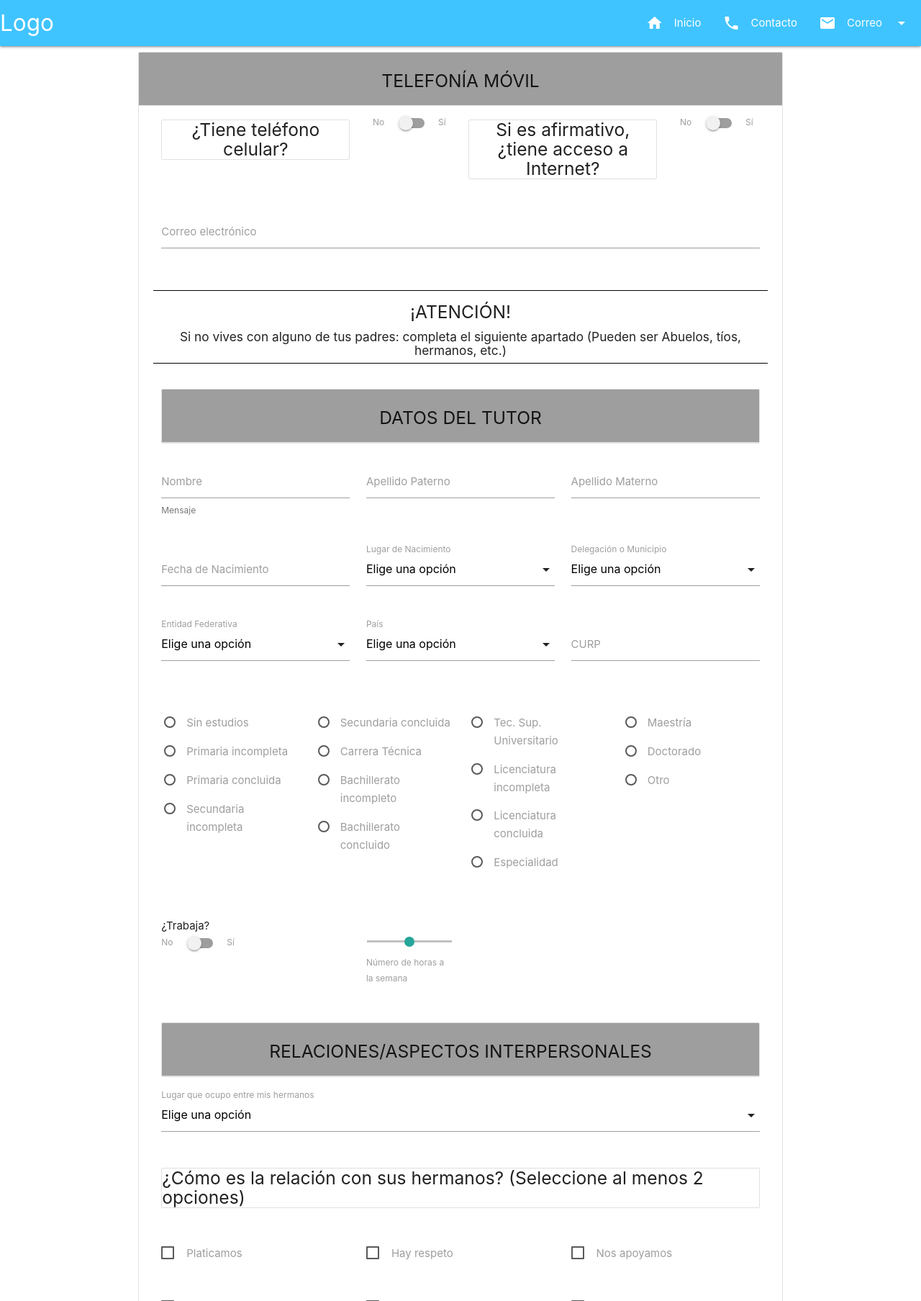
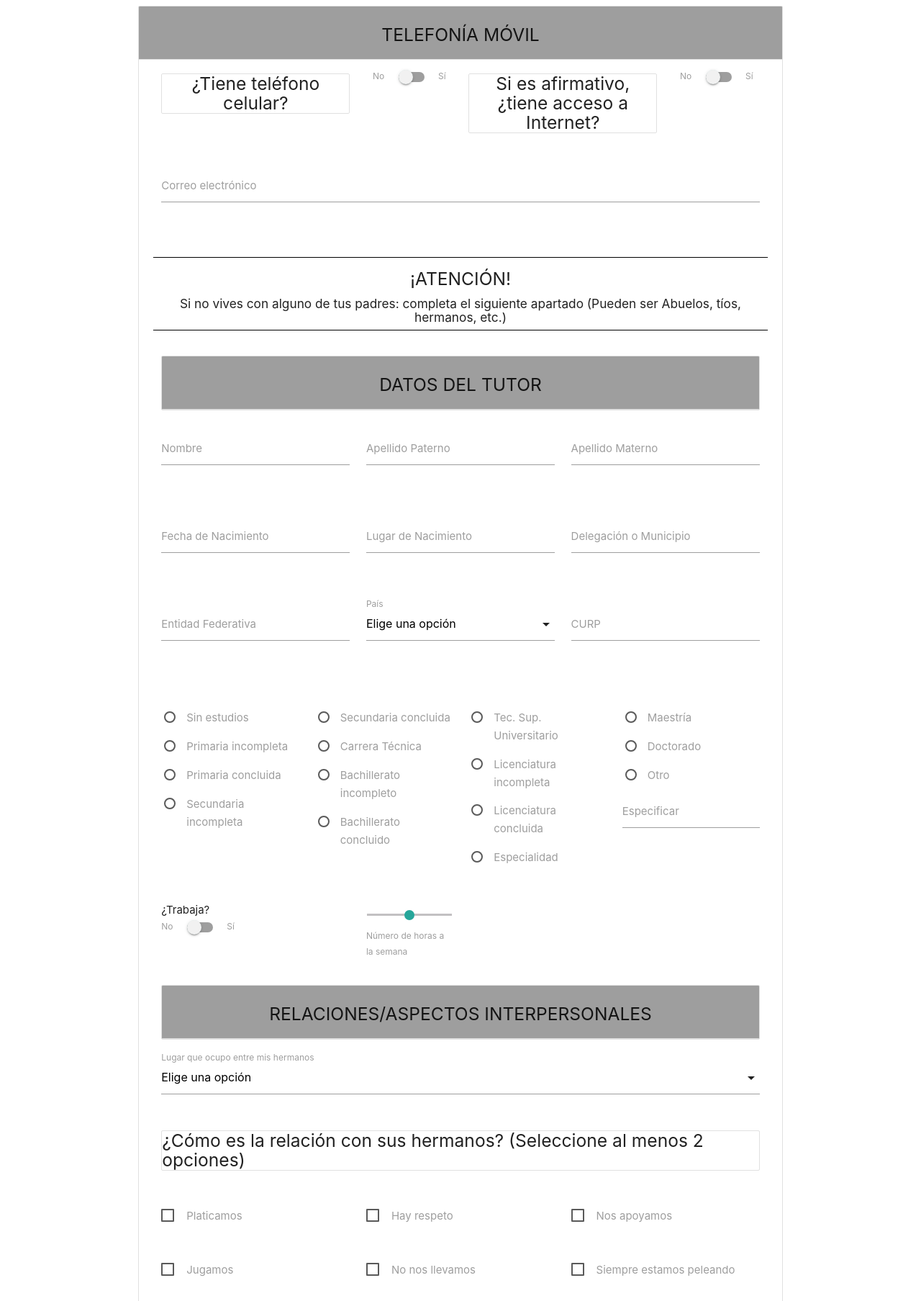
Before and after one commit to Jordani-Valencia/SIREANI, a CodeIgniter app: the page made by application/views/pantallas/5.php in a window 1280 px wide. Shown: the top 1807 px of the page at 72% size. Run offline with CodeIgniter, Linux system fonts and the light colour scheme; some libraries are stand-ins or nearby versions.

Commit message:
Pantalla 5 no lista

```diff
--- a/application/views/pantallas/5.php
+++ b/application/views/pantallas/5.php
@@ -3,66 +3,26 @@
 <head>
 	<meta charset="UTF-8">
 	<title>Curso de Materialize</title>
-	<link rel="stylesheet" href="css/materialize.min.css">
-	<link rel="stylesheet" href="css/index.css">
-
+	<link rel="stylesheet" type="text/css" href="<?php echo base_url();?>assets/css/materialize.min.css">
+	<link rel="stylesheet" href="<?php echo base_url();?>assets/css/index.css">
 </head>
 <body>
-
-	<!-- Dropdown Structure -->
-<ul id="dropdown1" class="dropdown-content">
-  <li><a href="#!">one</a></li>
-  <li><a href="#!">two</a></li>
-  <li class="divider"></li>
-  <li><a href="#!">three</a></li>
-</ul>
-
-<ul id="dropdown2" class="dropdown-content">
-  <li><a href="#!">one</a></li>
-  <li><a href="#!">two</a></li>
-  <li class="divider"></li>
-  <li><a href="#!">three</a></li>
-</ul>
-
-<ul class="sidenav" id="mobile-demo">
-    <li><a href="sass.html">Inicio<i class="material-icons left">home</i></a></li>
-    <li><a href="badges.html">Contacto<i class="material-icons left">call</i></a></li>
-    <li><a class="dropdown-trigger" href="#!" data-target="dropdown2">Correo<i class="material-icons left">email</i><i class="material-icons right">arrow_drop_down</i></a></li>
-  </ul>
-
-<nav>
-  <div class="nav-wrapper light-blue accent-2">
-    <a href="#!" class="brand-logo">Logo</a>
-    <a href="#" data-target="mobile-demo" class="sidenav-trigger"><i class="material-icons">menu</i></a>
-    <ul class="right hide-on-med-and-down">
-      <li><a href="sass.html">Inicio<i class="material-icons left">home</i></a></li>
-      <li><a href="badges.html">Contacto<i class="material-icons left">call</i></a></li>
-      <!-- Dropdown Trigger -->
-      <li><a class="dropdown-trigger" href="#!" data-target="dropdown1">Correo<i class="material-icons left">email</i><i class="material-icons right">arrow_drop_down</i></a></li>
-    </ul>
-  </div>
-</nav>
-
 	<div class="container">
 		<div class="row">
-
 	      <ul class="collection with-header">
 	        <li class="collection-header grey"><h5 class="center">TELEFONÍA MÓVIL</h5>
 			<form action="" class="col s12">
+				<!--Inicio Fila1-->
 				<div class="row">
 					<br>
 					<div class="center col s4"><h5 class="collection">¿Tiene teléfono celular?</h5></div>
-
 					<div class="center col s2">
-						<h7> </h7>
 							<div class="switch">
-					    		<label>
-					      		No
-					      		<input type="checkbox">
+					    		<label>No
+					      		<input type="checkbox" name="celular4">
 					      		<span class="lever"></span>
-					      		Sí
-					    	</label>
-						</div>
+					      		Sí</label>
+							</div>
 					</div>
 
 					<div class="center col s4"><h5 class="collection">Si es afirmativo, ¿tiene acceso a Internet?</h5></div>
@@ -70,23 +30,24 @@
 					<div class="center col s2">
 						<h7> </h7>
 							<div class="switch">
-					    		<label>
-					      		No
-					      		<input type="checkbox">
+					    		<label>No
+					      		<input type="checkbox" name="internet3">
 					      		<span class="lever"></span>
-					      		Sí
-					    	</label>
-						</div>
+					      		Sí</label>
+							</div>
 					</div>
 				</div>
-
+				<!--Fin Fila1-->
+				<!--Inicio Fila2-->
 				<div class="row">
 					<div class="input-field col s12">
-						<input type="text" class="validate" id="correo">
-						<label for="correo">Correo electrónico</label>
+						<input type="email" class="validate" id="co" name="correo2" required>
+						<label for="co">Correo electrónico</label>
+						<span class="helper-text" data-error="Campo vacío o Incorrecto" data-success="Bien"></span>
 					</div>
 				</div>
-
+				<!--Fin Fila2-->
+				<!--Inicio Fila3-->
 				<div class="row">
 					<div class="section">
 						<div class="divider black"></div>
@@ -95,63 +56,58 @@
 						<div class="divider black"></div>
 					</div>
 				</div>
-
+				<!--Fin Fila3-->
+				<!--Encabezado-->
 				<ul class="collection with-header">
 	        	<li class="collection-header grey"><h5 class="center">DATOS DEL TUTOR</h5></li></ul>
-
+				<!--Inicio Fila4-->
 				<div class="row">
 					<div class="input-field col s4">
-						<input class="validate" id="nombre" type="text">
-						<label for="nombre">Nombre</label>
-						<span class="helper-text" data-error="wrong" data-success="right">Mensaje</span>
+						<input class="validate" id="nom5" type="text" name="nombre5" required>
+						<label for="nom5">Nombre</label>
+						<span class="helper-text" data-error="Campo vacío o Incorrecto" data-success="Bien"></span>
 					</div>
+
 					<div class="input-field col s4">
-						<input class="validate" id="ap" type="text">
-						<label for="ap">Apellido Paterno</label>
+						<input class="validate" id="ap4" type="text" name="paterno4" required>
+						<label for="ap4">Apellido Paterno</label>
+						<span class="helper-text" data-error="Campo vacío o Incorrecto" data-success="Bien"></span>
 					</div>
+
 					<div class="input-field col s4">
-						<input class="validate" id="am" type="text">
-						<label for="nombre">Apellido Materno</label>
+						<input class="validate" id="am4" type="text" name="materno4" required>
+						<label for="am4">Apellido Materno</label>
+						<span class="helper-text" data-error="Campo vacío o Incorrecto" data-success="Bien"></span>
 					</div>
 				</div>
-
+				<!--Fin Fila4-->
+				<!--Inicio Fila5-->
 				<div class="row">
 					<div class="input-field col s4">
-  						<input type="text" class="datepicker">
-						<label for="nacimiento">Fecha de Nacimiento</label>
+  					<input type="text" id="nac4" class="datepicker" name="nacimiento4" required>
+						<label for="nac4">Fecha de Nacimiento</label>
 					</div>
 
     				<div class="input-field col s4">
-    					<select>
-      						<option value="" disabled selected>Elige una opción</option>
-      						<option value="1">Option 1</option>
-					      	<option value="2">Option 2</option>
-					      	<option value="3">Option 3</option>
-					    </select>
-    					<label>Lugar de Nacimiento</label>
+							<input class="validate" id="lug4" type="text" name="lugar4" required>
+							<label for="lug4">Lugar de Nacimiento</label>
+							<span class="helper-text" data-error="Campo vacío o Incorrecto" data-success="Bien"></span>
     				</div>
 
     				<div class="input-field col s4">
-    					<select>
-      						<option value="" disabled selected>Elige una opción</option>
-      						<option value="1">Option 1</option>
-					      	<option value="2">Option 2</option>
-					      	<option value="3">Option 3</option>
-					    </select>
-    					<label>Delegación o Municipio</label>
+							<input class="validate" id="mun6" type="text" name="municipio6" required>
+							<label for="mun6">Delegación o Municipio</label>
+							<span class="helper-text" data-error="Campo vacío o Incorrecto" data-success="Bien"></span>
     				</div>
 				</div>
-
+				<!--Fin Fila5-->
+				<!--Inicio Fila6-->
 				<div class="row">
 					<div class="input-field col s4">
-    					<select>
-      						<option value="" disabled selected>Elige una opción</option>
-      						<option value="1">Option 1</option>
-					      	<option value="2">Option 2</option>
-					      	<option value="3">Option 3</option>
-					    </select>
-    					<label>Entidad Federativa</label>
-    				</div>
+						<input type="text" id="ent5" class="autocomplete validate" name="entidad5" required>
+						<label for="ent5">Entidad Federativa</label>
+						<span class="helper-text" data-error="Campo vacío o Incorrecto" data-success="Bien"></span>
+    			</div>
 
 					<div class="input-field col s4">
     					<select>
@@ -164,200 +120,151 @@
     				</div>
 
     				<div class="input-field col s4">
-						<input class="validate" id="curp" type="text">
-						<label for="curp">CURP</label>
+							<input class="validate" id="c" name="curp4" type="text" pattern="([A-Z]{4}([0-9]{2})(0[1-9]|1[0-2])(0[1-9]|1[0-9]|2[0-9]|3[0-1])[HM](AS|BC|BS|CC|CL|CM|CS|CH|DF|DG|GT|GR|HG|JC|MC|MN|MS|NT|NL|OC|PL|QT|QR|SP|SL|SR|TC|TS|TL|VZ|YN|ZS|NE)[A-Z]{3}[0-9A-Z]\d)" data-length="18" maxlength="18" required onkeyup="mayus(this);">
+							<label for="c">CURP</label>
+							<span class="helper-text" data-error="Campo vacío o Incorrecto" data-success="Bien"></span>
 					</div>
 				</div>
+				<!--Fin Fila6-->
+				<!--Inicio Fila7-->
+				<div class="row">
+					<div class="col s3">
+    					<p><label>
+					     <input class="with-gap" name="grupo4" type="radio"  />
+					     <span>Sin estudios</span></label></p>
 
-				<div class="row">
-					<div class="input-field col s3">
-    					<p>
-					      <label>
-					        <input class="with-gap" name="group1" type="radio"  />
-					        <span>Sin estudios</span>
-					      </label>
-					    </p>
+					    <p><label>
+					     <input class="with-gap" name="grupo4" type="radio"  />
+					     <span>Primaria incompleta</span></label></p>
 
-					    <p>
-					      <label>
-					        <input class="with-gap" name="group1" type="radio"  />
-					        <span>Primaria incompleta</span>
-					      </label>
-					    </p>
+					    <p><label>
+					     <input class="with-gap" name="grupo4" type="radio"  />
+					     <span>Primaria concluida</span></label></p>
 
-					    <p>
-					      <label>
-					        <input class="with-gap" name="group1" type="radio"  />
-					        <span>Primaria concluida</span>
-					      </label>
-					    </p>
-
-					    <p>
-					      <label>
-					        <input class="with-gap" name="group1" type="radio"  />
-					        <span>Secundaria incompleta</span>
-					      </label>
-					    </p>
+					    <p><label>
+					     <input class="with-gap" name="grupo4" type="radio"  />
+					     <span>Secundaria incompleta</span></label></p>
     				</div>
 
-					<div class="input-field col s3">
-    					<p>
-					      <label>
-					        <input class="with-gap" name="group1" type="radio"  />
-					        <span>Secundaria concluida</span>
-					      </label>
-					    </p>
+					<div class="col s3">
+    					<p><label>
+					     <input class="with-gap" name="group4" type="radio"  />
+					     <span>Secundaria concluida</span></label></p>
 
-					    <p>
-					      <label>
-					        <input class="with-gap" name="group1" type="radio"  />
-					        <span>Carrera Técnica</span>
-					      </label>
-					    </p>
+					    <p><label>
+					     <input class="with-gap" name="group4" type="radio"  />
+					     <span>Carrera Técnica</span></label></p>
 
-					    <p>
-					      <label>
-					        <input class="with-gap" name="group1" type="radio"  />
-					        <span>Bachillerato incompleto</span>
-					      </label>
-					    </p>
+					    <p><label>
+					     <input class="with-gap" name="group4" type="radio"  />
+					     <span>Bachillerato incompleto</span></label></p>
 
-					    <p>
-					      <label>
-					        <input class="with-gap" name="group1" type="radio"  />
-					        <span>Bachillerato concluido</span>
-					      </label>
-					    </p>
+					    <p><label>
+					     <input class="with-gap" name="group4" type="radio"  />
+					     <span>Bachillerato concluido</span></label></p>
     				</div>
 
-    				<div class="input-field col s3">
-    					<p>
-					      <label>
-					        <input class="with-gap" name="group1" type="radio"  />
-					        <span>Tec. Sup. Universitario</span>
-					      </label>
-					    </p>
+    				<div class="col s3">
+    					<p><label>
+					     <input class="with-gap" name="group4" type="radio"  />
+					     <span>Tec. Sup. Universitario</span></label></p>
 
-					    <p>
-					      <label>
-					        <input class="with-gap" name="group1" type="radio"  />
-					        <span>Licenciatura incompleta</span>
-					      </label>
-					    </p>
+					    <p><label>
+					     <input class="with-gap" name="group4" type="radio"  />
+					     <span>Licenciatura incompleta</span></label></p>
 
-					    <p>
-					      <label>
-					        <input class="with-gap" name="group1" type="radio"  />
-					        <span>Licenciatura concluida</span>
-					      </label>
-					    </p>
+					    <p><label>
+					     <input class="with-gap" name="group4" type="radio"  />
+					     <span>Licenciatura concluida</span></label></p>
 
-					    <p>
-					      <label>
-					        <input class="with-gap" name="group1" type="radio"  />
-					        <span>Especialidad</span>
-					      </label>
-					    </p>
+					    <p><label>
+					     <input class="with-gap" name="group4" type="radio"  />
+					     <span>Especialidad</span></label></p>
     				</div>
 
-    				<div class="input-field col s3">
-    					<p>
-					      <label>
-					        <input class="with-gap" name="group1" type="radio"  />
-					        <span>Maestría</span>
-					      </label>
-					    </p>
+    				<div class="col s3">
+    					<p><label>
+					     <input class="with-gap" name="group1" type="radio"  />
+					     <span>Maestría</span></label></p>
 
-					    <p>
-					      <label>
-					        <input class="with-gap" name="group1" type="radio"  />
-					        <span>Doctorado</span>
-					      </label>
-					    </p>
+					    <p><label>
+					     <input class="with-gap" name="group1" type="radio"  />
+					     <span>Doctorado</span></label></p>
 
-					    <p>
-					      <label>
-					        <input class="with-gap" name="group1" type="radio"  />
-					        <span>Otro</span>
-					      </label>
-					    </p>
+					    <p><label>
+					     <input class="with-gap" name="group1" type="radio"  />
+					     <span>Otro</span></label></p>
 
-						<!--<div class="input-field cols3">
-							<input class="validate" id="gradoesp" type="text">
-							<label for="gradoesp">Especificar</label>
-						</div>-->
+							<div class="input-field cols3">
+								<input class="validate" id="gradoesp" type="text" name="especificar14">
+								<label for="gradoesp">Especificar</label>
+							</div>
     				</div>
 				</div>
-
+				<!--Fin Fila7-->
+				<!--Inicio Fila8-->
 				<div class="row">
 					<div class="input-field col s4">
-							<h7>¿Trabaja?</h7>
+						<h7>¿Trabaja?</h7>
 						 <div class="switch">
-					    <label>
-					      No
-					      <input type="checkbox">
+					    <label>No
+					      <input type="checkbox" name="trabaja4">
 					      <span class="lever"></span>
-					      Sí
-					    </label>
-					  </div>
+					      Sí</label>
+					  	</div>
 	    			</div>
 
-	    			<div class="input-field col s2">
+	    			<div class="col s2">
 						<p class="range-field">
-      						<input type="range" id="hrsemana" min="0" max="24" />
-      						<label for="hrsemana">Número de horas a la semana</label>
-    					</p>
+      				<input type="range" id="hrsemana3" min="0" max="24" name="semana3"/>
+      				<label for="hrsemana3">Número de horas a la semana</label>
+    				</p>
 					</div>
 				</div>
-
+				<!--Fin Fila8-->
+				<!--Encabezado-->
 				<ul class="collection with-header">
 	        	<li class="collection-header grey"><h5 class="center">RELACIONES/ASPECTOS INTERPERSONALES</h5></li></ul>
-
+				<!--inicio Fila9-->
 				<div class="row">
 					<div class="input-field col s12">
-						<select>
+						<select name="hermanos">
       						<option value="" disabled selected>Elige una opción</option>
       						<option value="1">El más pequeño</option>
 					      	<option value="2">El más grande</option>
 					      	<option value="3">El de en medio</option>
 					      	<option value="4">Soy hijo único</option>
-					    </select>
-    					<label>Lugar que ocupo entre mis hermanos</label>
+					   </select>
+    				<label>Lugar que ocupo entre mis hermanos</label>
 					</div>
 				</div>
-
+				<!--Fin Fila8-->
+				<!--Inicio Fila9-->
 				<div class="row">
 					<div class="col s12"><h5 class="collection">¿Cómo es la relación con sus hermanos? (Seleccione al menos 2 opciones)</h5></div>
 				</div>
-
+				<!--Fin Fila9-->
+				<!--Inicio Fila10-->
 				<div class="row">
 					<div class="col s4">
-						<p>
-					    	<label>
-					    		<input type="checkbox" />
-					        	<span>Platicamos</span>
-					    	</label>
-						</p>
+						<p><label>
+					   <input type="checkbox" name="plat"/>
+					   <span>Platicamos</span></label></p>
 					</div>
 
 					<div class="col s4">
-						<p>
-					    	<label>
-					    		<input type="checkbox" />
-					        	<span>Hay respeto</span>
-					    	</label>
-						</p>
+						<p><label>
+					   <input type="checkbox" name="respeto"/>
+					   <span>Hay respeto</span></label></p>
 					</div>
 
 					<div class="col s4">
-						<p>
-					    	<label>
-					    		<input type="checkbox" />
-					        	<span>Nos apoyamos</span>
-					    	</label>
-						</p>
+						<p><label>
+					   <input type="checkbox" name="apoyo"/>
+					   <span>Nos apoyamos</span></label></p>
 					</div>
 				</div>
+				<!--Fin Fila10-->
 
 				<div class="row">
 					<div class="col s4">
@@ -743,9 +650,9 @@
 		</ul>
 	</div> <!--Fin del contenedor-->
 
-	<script src="js/jquery-3.3.1.min.js"></script>
-	<script src="js/init.js"></script>
-	<script type="text/javascript" src="js/materialize.min.js"></script>
+	<script type="text/javascript" src="<?php echo base_url();?>/assets/js/jquery-3.3.1.min.js"></script>
+	<script type="text/javascript" src="<?php echo base_url();?>/assets/js/init.js"></script>
+	<script type="text/javascript" src="<?php echo base_url();?>/assets/js/materialize.min.js"></script>
     </body>
 </body>
 </html>
```
